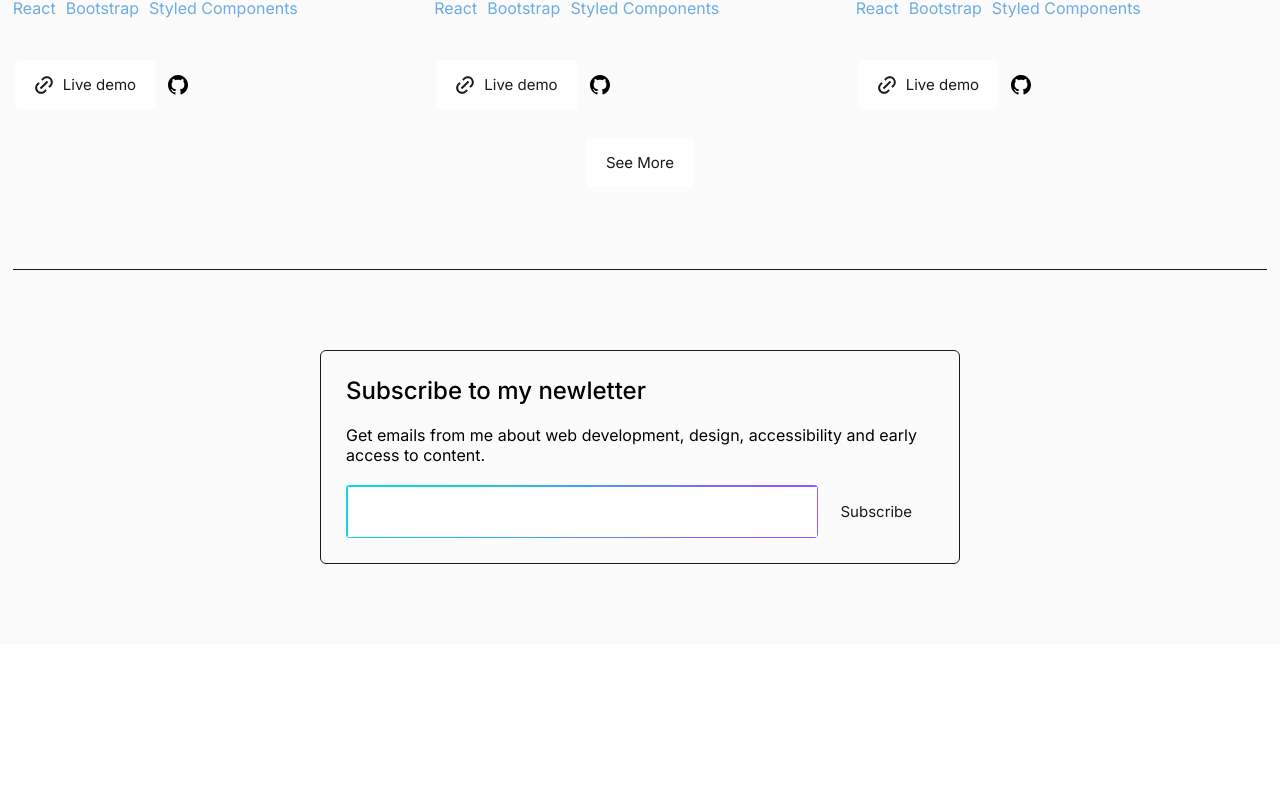
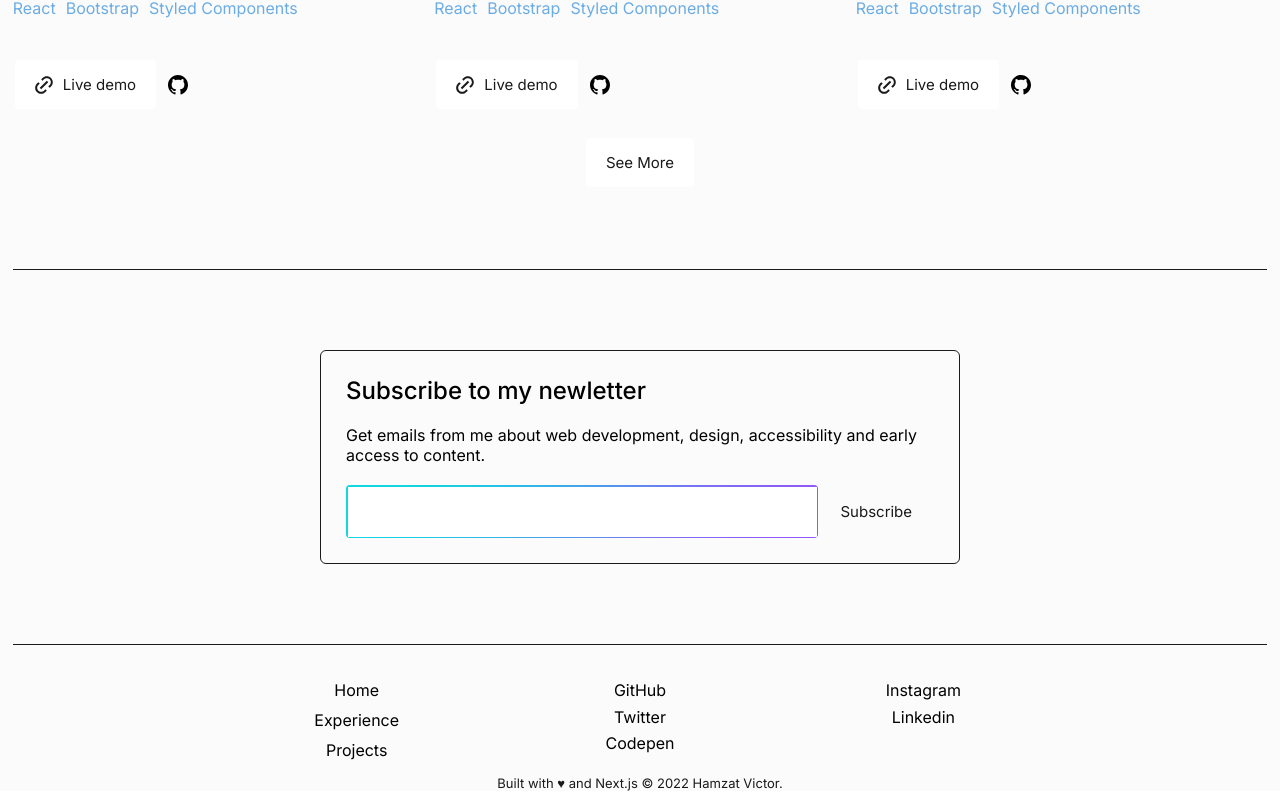
Before and after one commit to Code-Victor/Portfolio, a Next.js app: page / in a window 1280 px wide. Shown: the part 1901-2707 px from the top of the page. Before the commit the page ends 2545 px from the top, so only its background shows below. Built offline with nearby package versions, Linux system fonts and the light colour scheme.

Commit message:
added footer layout

```diff
--- a/pages/_app.tsx
+++ b/pages/_app.tsx
@@ -1,12 +1,12 @@
 import type { AppProps } from 'next/app'
 import { darkTheme } from "../stitches.config";
 import { ThemeProvider } from "next-themes";
-import { Navbar } from '../components/inc';
+import { Navbar,Footer } from '../components/inc';
 
 
 function MyApp({ Component, pageProps }: AppProps) {
-  return(
-        <ThemeProvider
+  return (
+    <ThemeProvider
       attribute="class"
       defaultTheme="light"
       enableSystem={false}
@@ -15,9 +15,11 @@ function MyApp({ Component, pageProps }: AppProps) {
         dark: darkTheme.className,
       }}
     >
-      <Navbar/>
-    <Component {...pageProps} />
-    </ThemeProvider>)
+      <Navbar />
+      <Component {...pageProps} />
+      <Footer />
+    </ThemeProvider>
+  );
 }
 
 export default MyApp
```
